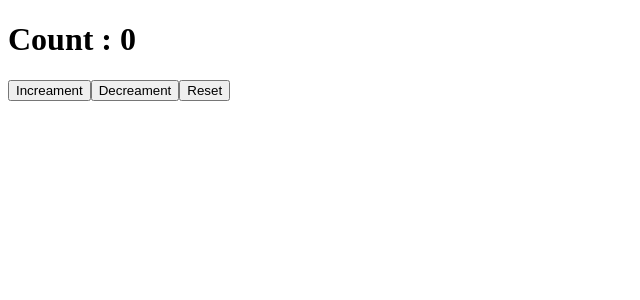
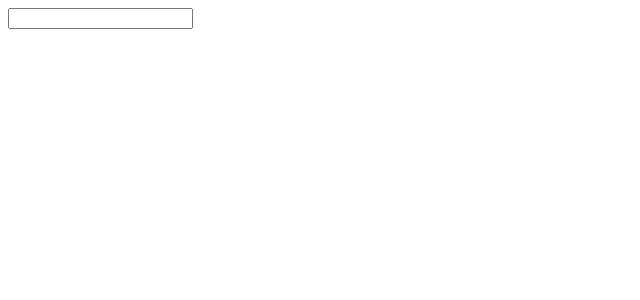
Before and after one commit to R-Islombek/React_Amaliyot, a React (Vite) app: page / in a window 1280 px wide. Shown: the top 300 px of the page, without its empty margins (0-640 px from the left). Built offline with nearby package versions, Linux system fonts and the light colour scheme.

Commit message:
inputlar bilan ishlash

```diff
--- a/src/App.jsx
+++ b/src/App.jsx
@@ -1,16 +1,31 @@
-import React from 'react';
-import { useState } from 'react';
+import React, { useState } from 'react';
 
 const App = () => {
-  const [count, setCount] =  useState(0)
+  const [inputValue, setInputValue] = useState('');
+
+  const [isError, setIsError] = useState(false);
+  const handleInputChange = (e) => {
+    const value = e.target.value;
+
+    setInputValue(value);
+
+    if (value.length < 6) {
+      setIsError(true);
+    } else {
+      setIsError(false);
+    }
+  };
+
   return (
     <div>
-            <h1>Count : {count} </h1>
-           <button onClick={()=>setCount(count + 1)} >Increament</button>
-           <button onClick={()=>setCount(count - 1)} >Decreament</button>
-           <button onClick={()=>setCount(0)} >Reset</button>
+      <input
+        type="text"
+        value={inputValue}
+        onChange={handleInputChange}
+      />
+      {isError && <span>kamida 6 belgidan iborat bo'lishi kerak</span>}
     </div>
-  )
+  );
 }
 
-export default App
+export default App;
```
